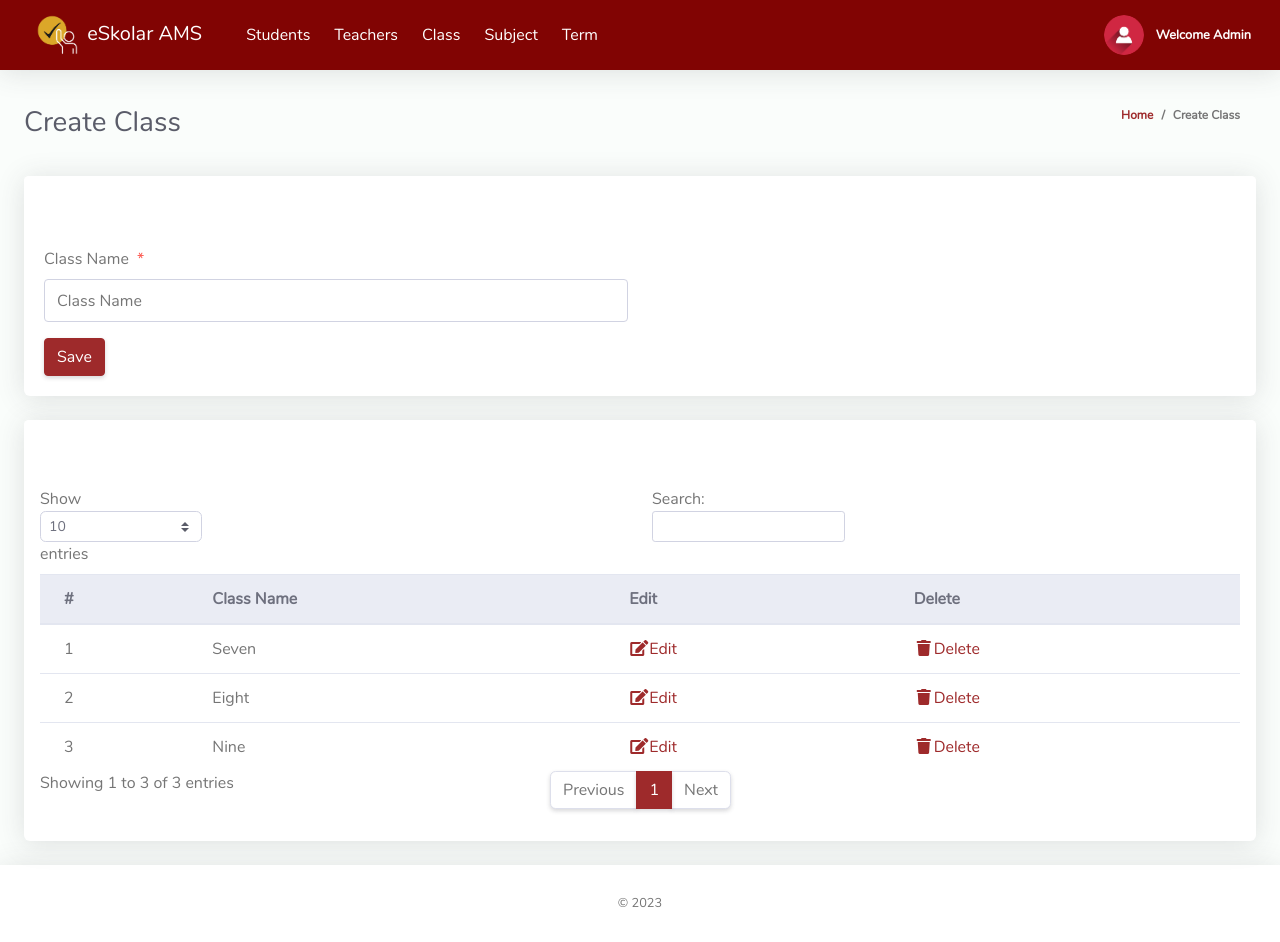
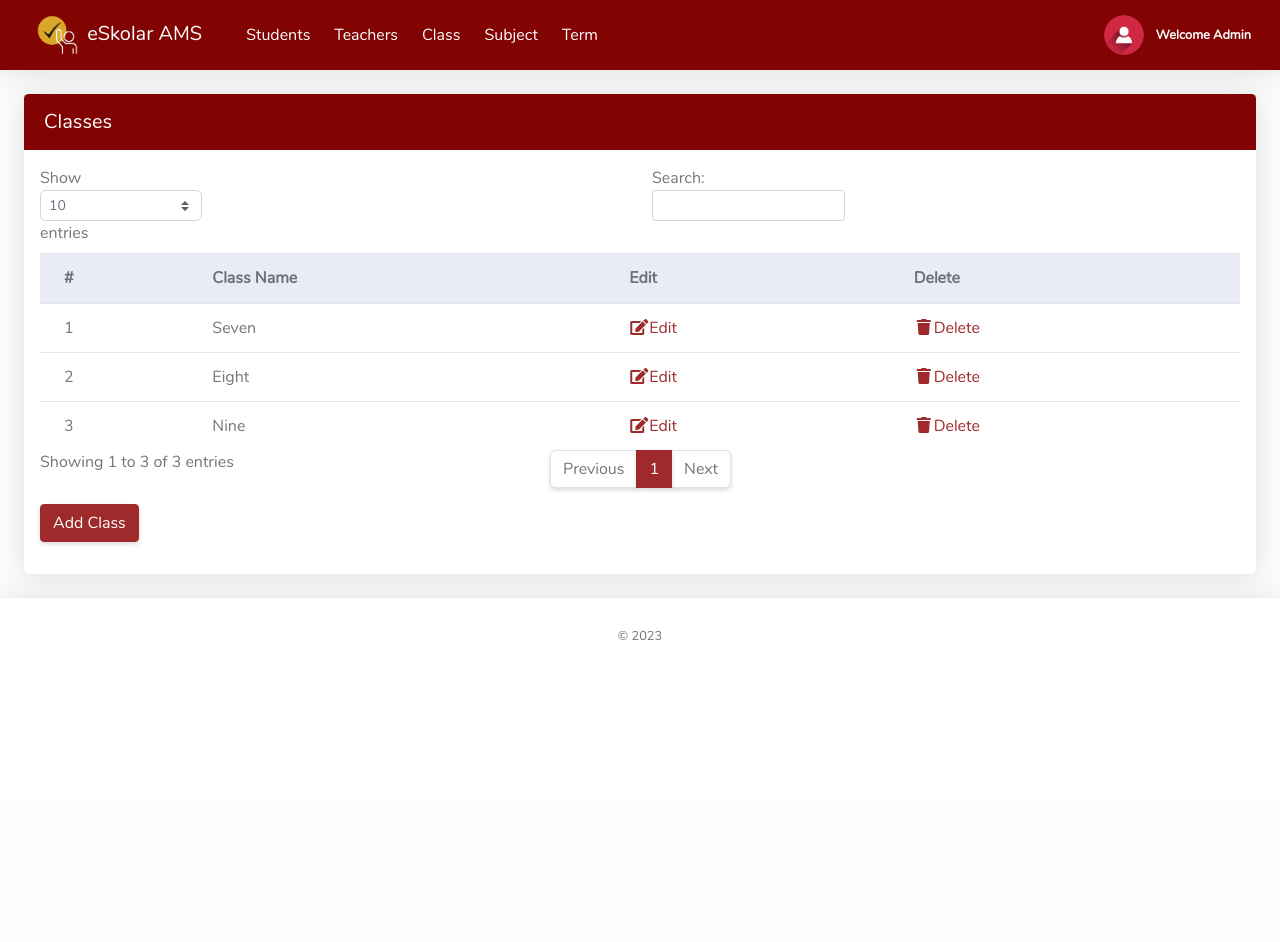
Before and after one commit to Rensutsuk/eSkolar-AMS, a PHP site: page /Admin/createClass.php in a window 1280 px wide. After the commit the page ends 640 px from the top, so only its background shows below. Run offline with PHP 8.4, Linux system fonts and the light colour scheme; a user stored in the database is signed in; data comes from the database, SQL or seed files in the repository; data that the repository does not hold is empty.

Commit message:
create Class done

```diff
--- a/Admin/createClass.php
+++ b/Admin/createClass.php
@@ -6,82 +6,54 @@
 //------------------------SAVE--------------------------------------------------
 
 if (isset($_POST['save'])) {
-
   $className = $_POST['className'];
 
-  $query = mysqli_query($conn, "select * from tblclass where className ='$className'");
+  $query = mysqli_query($conn, "SELECT * FROM tblclass WHERE className ='$className'");
   $ret = mysqli_fetch_array($query);
 
   if ($ret > 0) {
-
     $statusMsg = "<div class='alert alert-danger' style='margin-right:700px;'>This Class Already Exists!</div>";
   } else {
-
-    $query = mysqli_query($conn, "insert into tblclass(className) value('$className')");
-
+    $query = mysqli_query($conn, "INSERT INTO tblclass (className) VALUES ('$className')");
     if ($query) {
-
-      $statusMsg = "<div class='alert alert-success'  style='margin-right:700px;'>Created Successfully!</div>";
+      $statusMsg = "<div class='alert alert-success' style='margin-right:700px;'>Created Successfully!</div>";
     } else {
       $statusMsg = "<div class='alert alert-danger' style='margin-right:700px;'>An error Occurred!</div>";
     }
   }
 }
 
-//---------------------------------------EDIT-------------------------------------------------------------
-
-
-
-
-
-
-//--------------------EDIT------------------------------------------------------------
+//--------------------------------EDIT-----------------------------------------------------
 
 if (isset($_GET['Id']) && isset($_GET['action']) && $_GET['action'] == "edit") {
   $Id = $_GET['Id'];
-
-  $query = mysqli_query($conn, "select * from tblclass where Id ='$Id'");
+  $query = mysqli_query($conn, "SELECT * FROM tblclass WHERE Id ='$Id'");
   $row = mysqli_fetch_array($query);
 
   //------------UPDATE-----------------------------
 
   if (isset($_POST['update'])) {
-
     $className = $_POST['className'];
-
-    $query = mysqli_query($conn, "update tblclass set className='$className' where Id='$Id'");
-
+    $query = mysqli_query($conn, "UPDATE tblclass SET className='$className' WHERE Id='$Id'");
     if ($query) {
-
-      echo "<script type = \"text/javascript\">
-                window.location = (\"createClass.php\")
-                </script>";
+      echo "<script type=\"text/javascript\">window.location = (\"createClass.php\");</script>";
     } else {
       $statusMsg = "<div class='alert alert-danger' style='margin-right:700px;'>An error Occurred!</div>";
     }
   }
 }
 
-
-//--------------------------------DELETE------------------------------------------------------------------
+//--------------------------------DELETE----------------------------------------------------
 
 if (isset($_GET['Id']) && isset($_GET['action']) && $_GET['action'] == "delete") {
   $Id = $_GET['Id'];
-
   $query = mysqli_query($conn, "DELETE FROM tblclass WHERE Id='$Id'");
-
   if ($query == TRUE) {
-
-    echo "<script type = \"text/javascript\">
-                window.location = (\"createClass.php\")
-                </script>";
+    echo "<script type=\"text/javascript\">window.location = (\"createClass.php\");</script>";
   } else {
-
     $statusMsg = "<div class='alert alert-danger' style='margin-right:700px;'>An error Occurred!</div>";
   }
-
 }
-
 
 ?>
 
@@ -111,53 +83,11 @@
 
         <!-- Container Fluid-->
         <div class="container-fluid" id="container-wrapper">
-          <div class="d-sm-flex align-items-center justify-content-between mb-4">
-            <h1 class="h3 mb-0 text-gray-800">Create Class</h1>
-            <ol class="breadcrumb">
-              <li class="breadcrumb-item"><a href="./">Home</a></li>
-              <li class="breadcrumb-item active" aria-current="page">Create Class</li>
-            </ol>
-          </div>
-
-          <div class="row">
-            <div class="col-lg-12">
-              <!-- Form Basic -->
-              <div class="card mb-4">
-                <div class="card-header py-3 d-flex flex-row align-items-center justify-content-between">
-                  <h6 class="m-0 font-weight-bold text-primary">Create Class</h6>
-                  <?php echo $statusMsg; ?>
-                </div>
-                <div class="card-body">
-                  <form method="post">
-                    <div class="form-group row mb-3">
-                      <div class="col-xl-6">
-                        <label class="form-control-label">Class Name<span class="text-danger ml-2">*</span></label>
-                        <input type="text" class="form-control" name="className"
-                          value="<?php echo $row['className']; ?>" id="exampleInputFirstName" placeholder="Class Name">
-                      </div>
-                    </div>
-                    <?php
-                    if (isset($Id)) {
-                      ?>
-                      <button type="submit" name="update" class="btn btn-warning">Update</button>
-                      &nbsp;&nbsp;&nbsp;&nbsp;&nbsp;&nbsp;&nbsp;&nbsp;&nbsp;&nbsp;
-                      <?php
-                    } else {
-                      ?>
-                      <button type="submit" name="save" class="btn btn-primary">Save</button>
-                      <?php
-                    }
-                    ?>
-                  </form>
-                </div>
-              </div>
-
-              <!-- Input Group -->
           <div class="row">
             <div class="col-lg-12">
               <div class="card mb-4">
-                    <div class="card-header py-3 d-flex flex-row align-items-center justify-content-between">
-                      <h6 class="m-0 font-weight-bold text-primary">All Classes</h6>
+                <div class="card-header bg-navbar py-3 d-flex flex-row align-items-center justify-content-between">
+                  <h1 class="h5 mb-0 text-primary">Classes</h1>
                 </div>
                 <div class="table-responsive p-3">
                   <table class="table align-items-center table-flush table-hover" id="dataTableHover">
@@ -171,7 +101,6 @@
                     </thead>
 
                     <tbody>
-
                       <?php
                       $query = "SELECT * FROM tblclass";
                       $rs = $conn->query($query);
@@ -180,48 +109,44 @@
                       if ($num > 0) {
                         while ($rows = $rs->fetch_assoc()) {
                           $sn = $sn + 1;
+                          $classId = $rows['Id']; // Get the ID of the class
                           echo "
                             <tr>
                               <td>" . $sn . "</td>
                               <td>" . $rows['className'] . "</td>
-                                <td><a href='?action=edit&Id=" . $rows['Id'] . "'><i class='fas fa-fw fa-edit'></i>Edit</a></td>
-                                <td><a href='?action=delete&Id=" . $rows['Id'] . "'><i class='fas fa-fw fa-trash'></i>Delete</a></td>
+                              <td>
+                                <a href=\"#addClassModal\" class=\"edit-btn\" data-id=\"" . $classId . "\" data-toggle=\"modal\">
+                                  <i class=\"fas fa-fw fa-edit\"></i>Edit
+                                </a>
+                              </td>
+                              <td>
+                                <a href='?action=delete&Id=" . $classId . "'>
+                                  <i class='fas fa-fw fa-trash'></i>Delete
+                                </a>
+                              </td>
                             </tr>";
                         }
                       } else {
-                            echo
-                              "<div class='alert alert-danger' role='alert'>
-                            No Record Found!
-                            </div>";
+                        echo "
+                          <tr>
+                            <td colspan='4' class='text-center'>No Record Found!</td>
+                          </tr>";
                       }
-
                       ?>
                     </tbody>
+
                   </table>
+                  <button type="button" class="btn btn-primary mb-3" id="add-btn" data-toggle="modal"
+                    data-target="#addClassModal"> Add Class
+                  </button>
                 </div>
               </div>
             </div>
           </div>
         </div>
-            <!--Row-->
-
-            <!-- Documentation Link -->
-            <!-- <div class="row">
-            <div class="col-lg-12 text-center">
-              <p>For more documentations you can visit<a href="https://getbootstrap.com/docs/4.3/components/forms/"
-                  target="_blank">
-                  bootstrap forms documentations.</a> and <a
-                  href="https://getbootstrap.com/docs/4.3/components/input-group/" target="_blank">bootstrap input
-                  groups documentations</a></p>
-            </div>
-          </div> -->
-
-          </div>
-          <!---Container Fluid-->
       </div>
       <!-- Footer -->
       <?php include "Includes/footer.php"; ?>
-        <!-- Footer -->
     </div>
   </div>
 
@@ -229,6 +154,35 @@
   <a class="scroll-to-top rounded" href="#page-top">
     <i class="fas fa-angle-up"></i>
   </a>
+
+  <!-- Modal for adding/editing a class -->
+  <div class="modal fade" id="addClassModal" tabindex="-1" role="dialog" aria-labelledby="addClassModalLabel"
+    aria-hidden="true">
+    <div class="modal-dialog" role="document">
+      <div class="modal-content">
+        <div class="modal-header bg-navbar">
+          <h5 class="modal-title text-primary" id="addClassModalLabel">Add Class</h5>
+          <button type="button" class="close text-primary" data-dismiss="modal" aria-label="Close">
+            <span aria-hidden="true">&times;</span>
+          </button>
+        </div>
+        <div class="modal-body">
+          <form action="" method="POST" id="classForm">
+            <div class="form-group">
+              <label for="className">Class Name</label>
+              <input type="text" class="form-control" id="className" name="className" required>
+            </div>
+            <div class="modal-footer">
+              <button type="button" class="btn btn-secondary" data-dismiss="modal">Cancel</button>
+              <button type="submit" class="btn btn-primary" name="save">Add Class</button>
+              <button type="submit" class="btn btn-primary" name="update" form="classForm" style="display: none;">Update
+                Class</button>
+            </div>
+          </form>
+        </div>
+      </div>
+    </div>
+  </div>
 
   <script src="../vendor/jquery/jquery.min.js"></script>
   <script src="../vendor/bootstrap/js/bootstrap.bundle.min.js"></script>
@@ -245,6 +199,48 @@
       $('#dataTableHover').DataTable(); // ID From dataTable with Hover
     });
   </script>
+
+  <script>
+    $(document).ready(function () {
+      // Function to open the modal for adding a class
+      function openAddModal() {
+        $("#addClassModalLabel").text("Add Class");
+        $("#className").val("");
+        $("#classForm").attr("action", ""); // Set action to empty for adding
+        $("button[name='save']").show();
+        $("button[name='update']").hide();
+      }
+
+      // Function to open the modal for editing a class
+      function openEditModal(id, className) {
+        $("#addClassModalLabel").text("Edit Class");
+        $("#className").val(className);
+        $("#classForm").attr("action", "?Id=" + id + "&action=edit");
+        $("button[name='save']").hide();
+        $("button[name='update']").show();
+        $('#addClassModal').modal('show');
+      }
+
+      // Open the modal when the "Add" button is clicked
+      $("#add-btn").on("click", function () {
+        openAddModal();
+      });
+
+      // Open the modal when the "Edit" button is clicked
+      $(document).on("click", ".edit-btn", function (e) {
+        e.preventDefault();
+        var id = $(this).data("id");
+        var className = $(this).closest("tr").find("td:eq(1)").text();
+        openEditModal(id, className);
+      });
+
+      // Clear the modal content when it's closed
+      $('#addClassModal').on('hidden.bs.modal', function (e) {
+        openAddModal();
+      });
+    });
+  </script>
+
 </body>
 
 </html>
```
Lines whose indentation alone changed are shown as unchanged.
